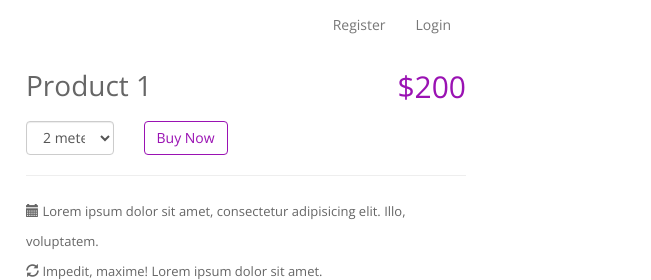
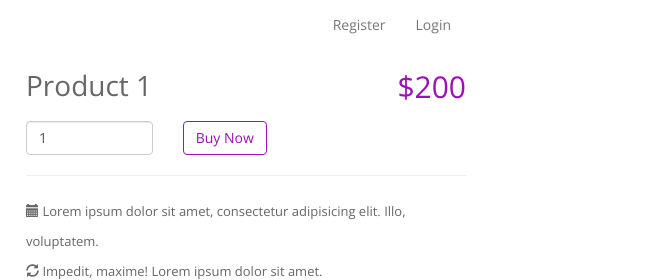
Before and after one commit to iamfaiz/senza-store-ui, a plain HTML site: page single-product.html in a window 1280 px wide. Shown: the top 280 px of the page, 629-1280 px from the left. Drawn offline with nearby package versions, Linux system fonts and the light colour scheme.

Commit message:
Add Number Input

```diff
--- a/js/main.js
+++ b/js/main.js
@@ -30,3 +30,9 @@ $(function () {
 		$('#login-register-modal').modal('show');
 	});
 });
+
+$('#item-count').on('change', function (event) {
+	if (parseInt($(this).val()) < 0) {
+		$(this).val(0);
+	}
+});
--- a/single-product.html
+++ b/single-product.html
@@ -45,16 +45,10 @@
 							<h1 class="single-product-title">Product 1</h1>
 							<form class="size-form" method="post">
 								<div class="row">
-									<div class="col-md-6 col-sm-6 col-xs-6">
-										<select class="form-control">
-											<option value="1">2 meters</option>
-											<option value="2">2 meters</option>
-											<option value="3">3 meters</option>
-											<option value="4">4 meters</option>
-											<option value="5">5 meters</option>
-										</select>
+									<div class="col-md-8 col-sm-6 col-xs-6">
+										<input id="item-count" class="form-control" type="number" name="price" placeholder="How many?" value="1">
 									</div>
-									<div class="col-md-6 col-sm-6 col-xs-6">
+									<div class="col-md-4 col-sm-6 col-xs-6">
 										<button type="submit" class="btn btn-primary btn-buy-now">Buy Now</button>
 									</div>
 								</div>
```
